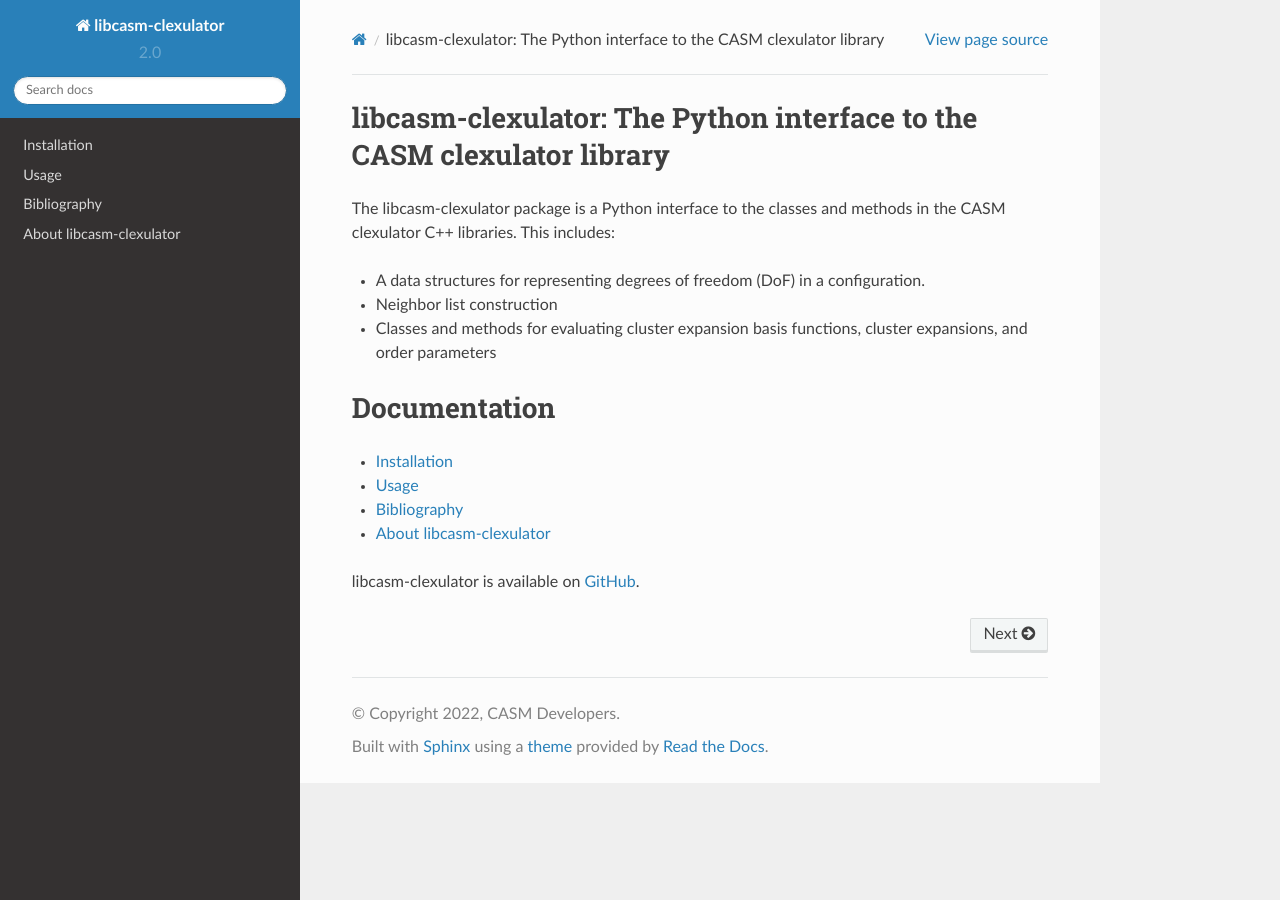
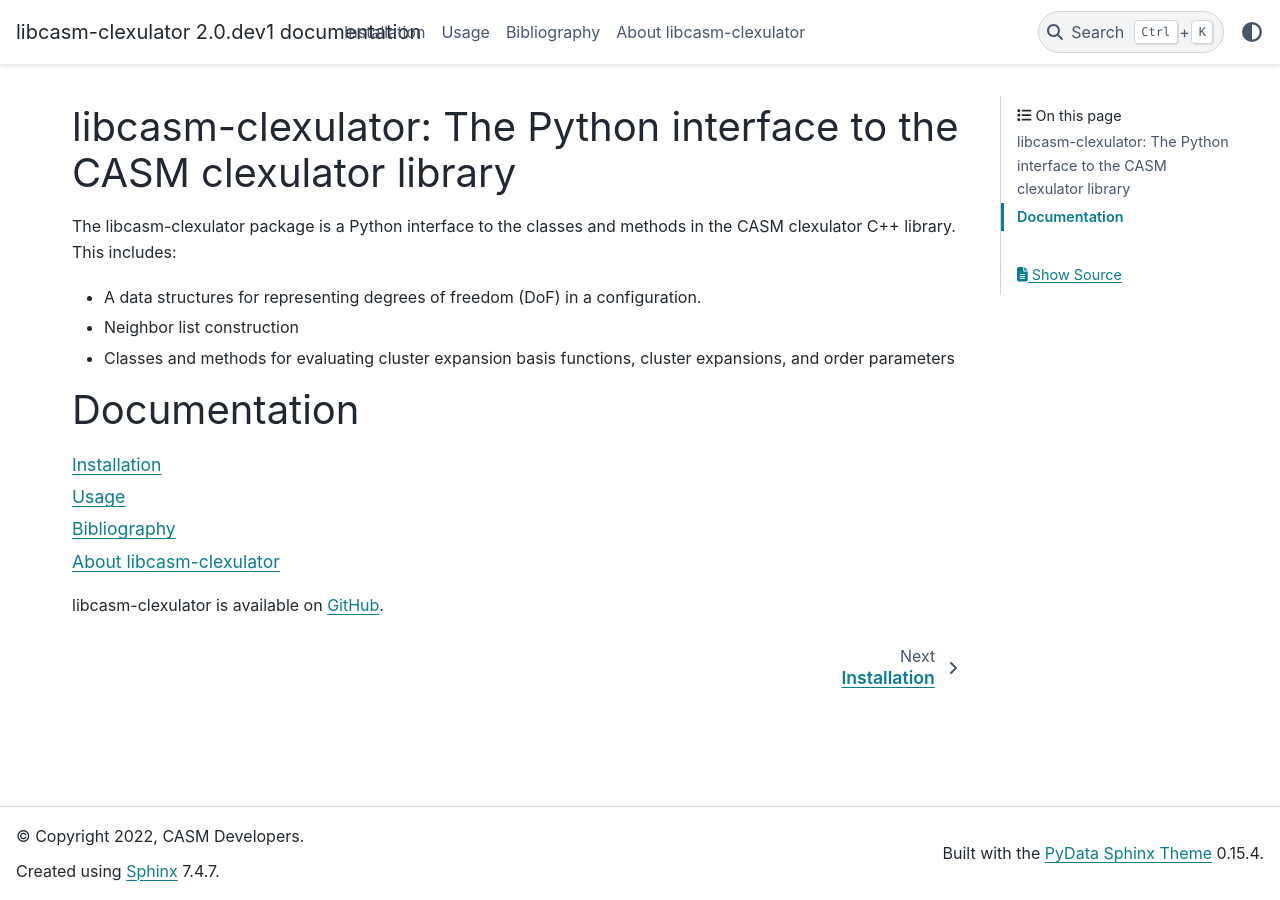
Before and after one commit to xivh/CASMcode_clexulator, a Sphinx documentation site: the page built from python/doc/index.rst, in a window 1280 px wide. Built offline with Sphinx 7.4.7 and the PyData theme 0.15.4, drawn with Linux system fonts in a browser that asks for light colours; pages that are not in the unit, such as notebooks, are missing from menus.

Commit message:
update Python docs theme and Python package formatting

```diff
--- a/python/doc/conf.py
+++ b/python/doc/conf.py
@@ -27,63 +27,71 @@
 #
 # needs_sphinx = '1.0'
 
-autoclass_content = "class"
-autodoc_class_signature = "separated"
+autoclass_content = "both"
+# autodoc_class_signature = "separated"
 autosummary_generate = True
 autosummary_imported_members = True
+numpydoc_show_class_members = False
+# autodoc_typehints = 'both'
+autodoc_typehints_format = "short"
+python_use_unqualified_type_names = True
+autodoc_inherit_docstrings = False
+add_module_names = True
+
 intersphinx_mapping = {
-    'xtal':
-    ('../../../../../CASMcode_crystallography/python/doc/_build/html',
-     ('../../../CASMcode_crystallography/python/doc/_build/html/objects.inv',
-      None)),
+    "xtal": (
+        "../../../../../CASMcode_crystallography/python/doc/_build/html",
+        ("../../../CASMcode_crystallography/python/doc/_build/html/objects.inv", None),
+    ),
 }
 
 # Add any Sphinx extension module names here, as strings. They can be
 # extensions coming with Sphinx (named 'sphinx.ext.*') or your custom
 # ones.
 extensions = [
-    'sphinx.ext.autodoc',
-    'sphinx.ext.autosummary',
-    'sphinx.ext.coverage',
-    'sphinx.ext.viewcode',
-    'sphinx.ext.githubpages',
-    'sphinx.ext.napoleon',
-    'sphinxarg.ext',
-    'sphinxcontrib.bibtex',
-    'sphinx.ext.intersphinx',
+    "sphinx.ext.autodoc",
+    "sphinx.ext.autosummary",
+    "sphinx.ext.coverage",
+    "sphinx.ext.viewcode",
+    "sphinx.ext.githubpages",
+    "sphinx.ext.napoleon",
+    "sphinxarg.ext",
+    "sphinxcontrib.bibtex",
+    "sphinx.ext.intersphinx",
+    "numpydoc",
 ]
 
-bibtex_bibfiles = ['refs.bib']
+bibtex_bibfiles = ["refs.bib"]
 
 # Napoleon settings
 napoleon_google_docstring = False
 napoleon_numpy_docstring = True
 
 # Add any paths that contain templates here, relative to this directory.
-templates_path = ['_templates']
+templates_path = ["_templates"]
 
 # The suffix(es) of source filenames.
 # You can specify multiple suffix as a list of string:
 #
 # source_suffix = ['.rst', '.md']
-source_suffix = '.rst'
+source_suffix = ".rst"
 
 # The master toctree document.
-master_doc = 'index'
+master_doc = "index"
 
 # General information about the project.
-project = u'libcasm-clexulator'
-copyright = u'2022, CASM Developers'
-author = u'CASM Developers'
+project = "libcasm-clexulator"
+copyright = "2022, CASM Developers"
+author = "CASM Developers"
 
 # The version info for the project you're documenting, acts as replacement for
 # |version| and |release|, also used in various other places throughout the
 # built documents.
 #
 # The short X.Y version.
-version = u'2.0'
+version = "2.0"
 # The full version, including alpha/beta/rc tags.
-release = u'2.0.dev1'
+release = "2.0.dev1"
 
 # The language for content autogenerated by Sphinx. Refer to documentation
 # for a list of supported languages.
@@ -98,7 +106,7 @@ language = None
 exclude_patterns = []
 
 # The name of the Pygments (syntax highlighting) style to use.
-pygments_style = 'sphinx'
+pygments_style = "sphinx"
 
 # If true, `todo` and `todoList` produce output, else they produce nothing.
 todo_include_todos = False
@@ -108,7 +116,7 @@ todo_include_todos = False
 # The theme to use for HTML and HTML Help pages.  See the documentation for
 # a list of builtin themes.
 #
-html_theme = 'sphinx_rtd_theme'
+html_theme = "pydata_sphinx_theme"
 
 # Theme options are theme-specific and customize the look and feel of a theme
 # further.  For a list of options available for each theme, see the
@@ -119,7 +127,7 @@ html_theme = 'sphinx_rtd_theme'
 # Add any paths that contain custom static files (such as style sheets) here,
 # relative to this directory. They are copied after the builtin static files,
 # so a file named "default.css" will overwrite the builtin "default.css".
-html_static_path = ['_static']
+html_static_path = ["_static"]
 
 # Custom sidebar templates, must be a dictionary that maps document names
 # to template names.
@@ -139,7 +147,7 @@ html_static_path = ['_static']
 # -- Options for HTMLHelp output ------------------------------------------
 
 # Output file base name for HTML help builder.
-htmlhelp_basename = 'CASMdoc'
+htmlhelp_basename = "CASMdoc"
 
 # -- Options for LaTeX output ---------------------------------------------
 
@@ -147,15 +155,12 @@ latex_elements = {
     # The paper size ('letterpaper' or 'a4paper').
     #
     # 'papersize': 'letterpaper',
-
     # The font size ('10pt', '11pt' or '12pt').
     #
     # 'pointsize': '10pt',
-
     # Additional stuff for the LaTeX preamble.
     #
     # 'preamble': '',
-
     # Latex figure (float) alignment
     #
     # 'figure_align': 'htbp',
@@ -165,16 +170,22 @@ latex_elements = {
 # (source start file, target name, title,
 #  author, documentclass [howto, manual, or own class]).
 latex_documents = [
-    (master_doc, 'libcasm-clexulator.tex',
-     u'libcasm-clexulator Documentation', u'CASM Developers', 'manual'),
+    (
+        master_doc,
+        "libcasm-clexulator.tex",
+        "libcasm-clexulator Documentation",
+        "CASM Developers",
+        "manual",
+    ),
 ]
 
 # -- Options for manual page output ---------------------------------------
 
 # One entry per manual page. List of tuples
 # (source start file, name, description, authors, manual section).
-man_pages = [(master_doc, 'libcasm-clexulator',
-              u'libcasm-clexulator Documentation', [author], 1)]
+man_pages = [
+    (master_doc, "libcasm-clexulator", "libcasm-clexulator Documentation", [author], 1)
+]
 
 # -- Options for Texinfo output -------------------------------------------
 
@@ -182,7 +193,13 @@ man_pages = [(master_doc, 'libcasm-clexulator',
 # (source start file, target name, title, author,
 #  dir menu entry, description, category)
 texinfo_documents = [
-    (master_doc, 'libcasm-clexulator',
-     u'libcasm-clexulator Documentation', author, 'libcasm-clexulator',
-     'One line description of project.', 'Miscellaneous'),
+    (
+        master_doc,
+        "libcasm-clexulator",
+        "libcasm-clexulator Documentation",
+        author,
+        "libcasm-clexulator",
+        "One line description of project.",
+        "Miscellaneous",
+    ),
 ]
--- a/python/doc/index.rst
+++ b/python/doc/index.rst
@@ -3,7 +3,7 @@ libcasm-clexulator: The Python interface to the CASM clexulator library
 =======================================================================
 
 The libcasm-clexulator package is a Python interface to the
-classes and methods in the CASM clexulator C++ libraries.
+classes and methods in the CASM clexulator C++ library.
 This includes:
 
 - A data structures for representing degrees of freedom (DoF) in
```
Also changed, not shown: python/README.md, 8 other files.
